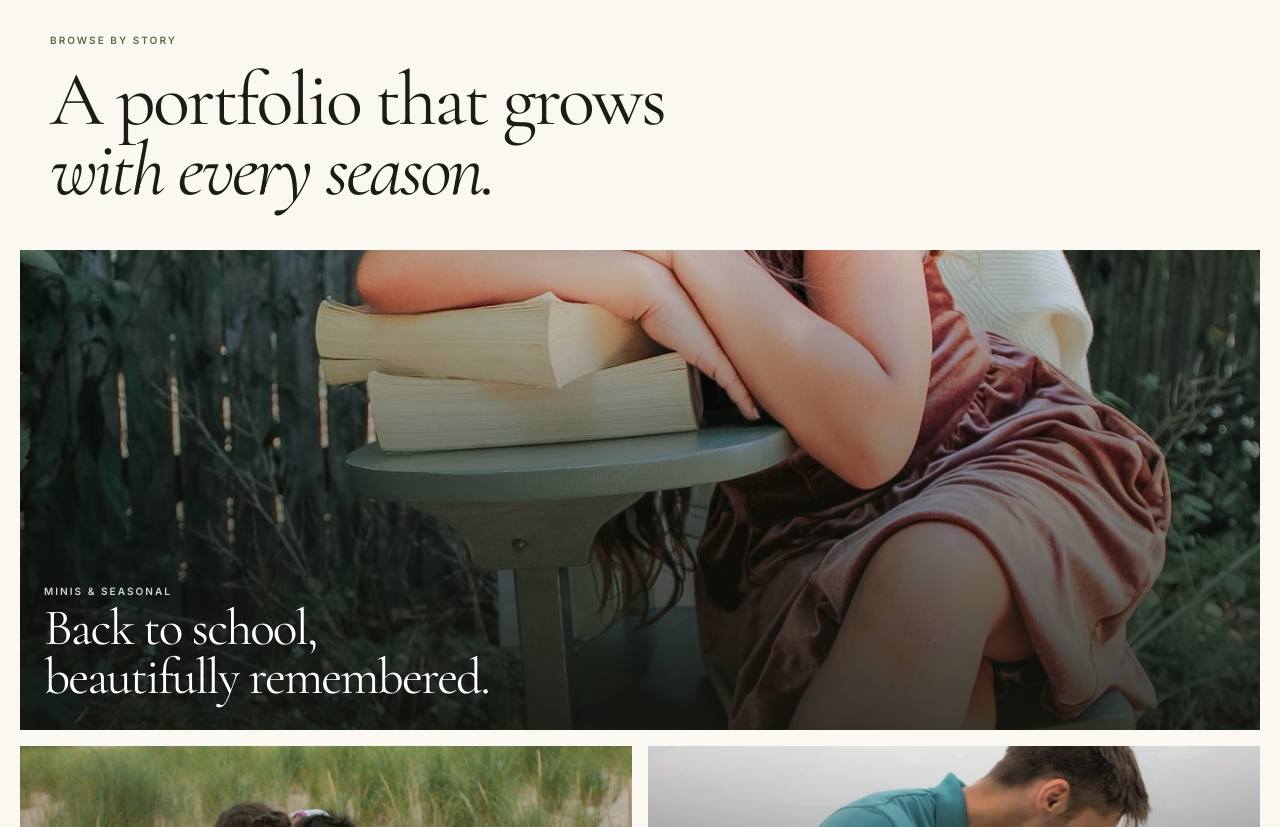
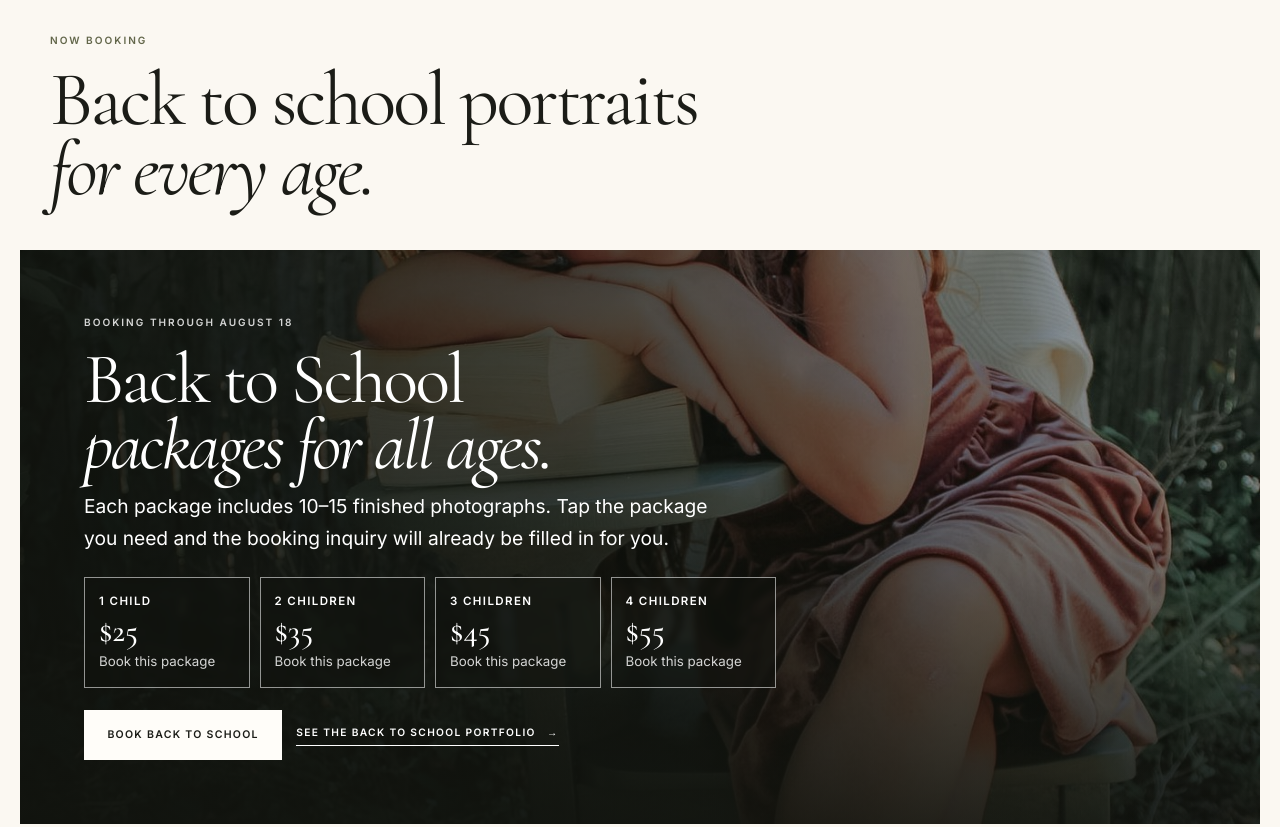
Before and after one commit to DumpsterFireWorks/lxe-photography, a website: page index.html in a window 1280 px wide. Shown: the part 1220-2047 px from the top of the page. Drawn offline with nearby package versions, Linux system fonts and the light colour scheme; a web font is replaced by a local one.

Commit message:
Add Back to School homepage promotion and booking links (#56)

```diff
--- a/index.html
+++ b/index.html
@@ -111,10 +111,22 @@
     .hero-image { object-position: var(--hero-desktop-position, 50% 42%); }
     .hero-note { color: rgba(255,255,255,.88); }
     .hero-copy h1,.hero-copy .hero-lede,.hero-copy .eyebrow,.hero-copy .hero-note,.hero-copy .light-link { text-shadow: 0 2px 18px rgba(0,0,0,.58),0 1px 2px rgba(0,0,0,.35); }
-    .home-seasonal-card { grid-column: 1 / -1; min-height: 480px !important; }
-    .home-seasonal-card img { object-position: center 38%; }
-    @media (max-width:820px){.home-seasonal-card{min-height:360px!important}}
-    @media (max-width:620px){.hero-image{object-position:var(--hero-mobile-position,50% 42%)!important}.hero-overlay{background:linear-gradient(90deg,rgba(17,19,14,.74) 0%,rgba(17,19,14,.48) 48%,rgba(17,19,14,.14) 100%),linear-gradient(180deg,rgba(17,19,14,.06) 0%,rgba(17,19,14,.20) 30%,rgba(17,19,14,.72) 67%,rgba(17,19,14,.95) 100%)!important}.home-seasonal-card{min-height:340px!important}.home-seasonal-card img{object-position:center 34%}}
+    .announcement a { color: inherit; text-decoration: none; }
+    .home-seasonal-promo { grid-column: 1 / -1; position: relative; min-height: 560px; display: flex; align-items: flex-end; overflow: hidden; background: #17190f; }
+    .home-seasonal-promo > img { position: absolute; inset: 0; width: 100%; height: 100%; object-fit: cover; object-position: center 38%; }
+    .home-seasonal-promo::after { content: ""; position: absolute; inset: 0; background: linear-gradient(90deg,rgba(17,19,14,.88) 0%,rgba(17,19,14,.68) 48%,rgba(17,19,14,.22) 100%),linear-gradient(180deg,rgba(17,19,14,.06) 0%,rgba(17,19,14,.18) 42%,rgba(17,19,14,.84) 100%); }
+    .home-seasonal-promo-content { position: relative; z-index: 1; width: min(820px,100%); padding: clamp(28px,5vw,64px); color: #fff; }
+    .home-seasonal-promo-content h2 { margin: .35rem 0 .8rem; }
+    .home-seasonal-promo-copy { max-width: 650px; margin: 0 0 1.4rem; font-size: clamp(1rem,2vw,1.2rem); line-height: 1.65; }
+    .home-seasonal-pricing { display: grid; grid-template-columns: repeat(4,minmax(0,1fr)); gap: 10px; margin: 0 0 1.35rem; }
+    .home-seasonal-option { display: flex; flex-direction: column; gap: 4px; min-height: 92px; padding: 14px; border: 1px solid rgba(255,255,255,.55); background: rgba(17,19,14,.44); color: #fff; text-decoration: none; backdrop-filter: blur(3px); }
+    .home-seasonal-option span { font-size: .72rem; font-weight: 600; letter-spacing: .12em; text-transform: uppercase; }
+    .home-seasonal-option strong { font-family: "Cormorant Garamond",serif; font-size: 2rem; font-weight: 500; line-height: 1; }
+    .home-seasonal-option small { color: rgba(255,255,255,.82); }
+    .home-seasonal-option:hover,.home-seasonal-option:focus-visible { background: rgba(255,255,255,.16); }
+    .home-seasonal-promo-actions { display: flex; flex-wrap: wrap; gap: 14px; align-items: center; }
+    @media (max-width:820px){.home-seasonal-promo{min-height:600px}.home-seasonal-pricing{grid-template-columns:repeat(2,minmax(0,1fr))}}
+    @media (max-width:620px){.hero-image{object-position:var(--hero-mobile-position,50% 42%)!important}.hero-overlay{background:linear-gradient(90deg,rgba(17,19,14,.74) 0%,rgba(17,19,14,.48) 48%,rgba(17,19,14,.14) 100%),linear-gradient(180deg,rgba(17,19,14,.06) 0%,rgba(17,19,14,.20) 30%,rgba(17,19,14,.72) 67%,rgba(17,19,14,.95) 100%)!important}.home-seasonal-promo{min-height:760px;align-items:flex-end}.home-seasonal-promo>img{object-position:center 34%}.home-seasonal-promo::after{background:linear-gradient(180deg,rgba(17,19,14,.08) 0%,rgba(17,19,14,.34) 34%,rgba(17,19,14,.96) 70%)}.home-seasonal-promo-content{padding:26px 22px}.home-seasonal-promo-actions{align-items:stretch;flex-direction:column}.home-seasonal-promo-actions .button,.home-seasonal-promo-actions .text-link{width:100%;text-align:center}.home-seasonal-option{min-height:86px}}
   </style>
   <script type="application/ld+json">{"@context":"https://schema.org","@type":"ProfessionalService","name":"LXE Photography","url":"https://lxephotography.com/","email":"hello@lxephotography.com","image":"https://lxephotography.com/portfolio/motherhood-newborns/IMG_8924.jpeg","priceRange":"$","founder":{"@type":"Person","name":"Lexus Erickson"},"areaServed":[{"@type":"City","name":"Muskegon"},{"@type":"AdministrativeArea","name":"West Michigan"}],"sameAs":["https://www.facebook.com/LXEPhotography/"]}</script>
   <script defer src="/config.js?v=20260729-4"></script>
@@ -123,7 +135,7 @@
 </head>
 <body>
   <a class="skip-link" href="#main">Skip to content</a>
-  <div class="announcement" role="region" aria-label="Site announcement">Saturday Golden Hour Minis · August 1 · 7–9 PM · $60 · 10 minutes · 10+ photos</div>
+  <div class="announcement" role="region" aria-label="Site announcement"><a href="/contact/?session=Back%20to%20School%20Portraits&amp;message=I%20would%20like%20to%20book%20a%20Back%20to%20School%20package.%20Please%20send%20me%20the%20available%20dates%20before%20August%2018.">Back to School packages · $25–$55 · 10–15 photos · Booking through August 18</a></div>
   <header class="site-header">
     <a class="brand" href="/" aria-label="LXE Photography home"><span class="brand-mark">LXE</span><span class="brand-sub">PHOTOGRAPHY</span></a>
     <button class="menu-button" type="button" aria-expanded="false" aria-controls="site-nav" aria-label="Open navigation"><span></span><span></span><span></span></button>
@@ -139,9 +151,23 @@
     <section class="brand-statement" aria-label="LXE Photography philosophy"><p>For the soft smiles, wild little moments, and everyday stories that become the ones you miss most.</p></section>
 
     <section class="home-category-preview">
-      <div class="home-section-heading reveal"><p class="eyebrow">Browse by story</p><h2>A portfolio that grows<br /><em>with every season.</em></h2></div>
+      <div class="home-section-heading reveal"><p class="eyebrow">Now booking</p><h2>Back to school portraits<br /><em>for every age.</em></h2></div>
       <div class="category-grid">
-        <a class="category-card home-seasonal-card" href="/portfolio/minis-seasonal/"><img src="/public/images/portfolio/seasonal/back-to-school-chair-books.jpg" alt="Young student resting on books beside a Back to School chalkboard" width="1365" height="1706" loading="lazy" decoding="async" /><div class="category-card-copy"><p class="eyebrow light">Minis &amp; seasonal</p><h2>Back to school,<br />beautifully remembered.</h2></div></a>
+        <section class="home-seasonal-promo" aria-labelledby="back-to-school-promo-title">
+          <img src="/public/images/portfolio/seasonal/back-to-school-chair-books.jpg" alt="Young student resting on books beside a Back to School chalkboard" width="1365" height="1706" loading="lazy" decoding="async" />
+          <div class="home-seasonal-promo-content">
+            <p class="eyebrow light">Booking through August 18</p>
+            <h2 id="back-to-school-promo-title">Back to School<br /><em>packages for all ages.</em></h2>
+            <p class="home-seasonal-promo-copy">Each package includes 10–15 finished photographs. Tap the package you need and the booking inquiry will already be filled in for you.</p>
+            <div class="home-seasonal-pricing" aria-label="Back to School package prices">
+              <a class="home-seasonal-option" href="/contact/?session=Back%20to%20School%20Portraits&amp;message=I%20would%20like%20to%20book%20the%201-child%20Back%20to%20School%20package%20for%20%2425.%20Please%20send%20me%20the%20available%20dates%20before%20August%2018." aria-label="Book the one child Back to School package for 25 dollars"><span>1 child</span><strong>$25</strong><small>Book this package</small></a>
+              <a class="home-seasonal-option" href="/contact/?session=Back%20to%20School%20Portraits&amp;message=I%20would%20like%20to%20book%20the%202-child%20Back%20to%20School%20package%20for%20%2435.%20Please%20send%20me%20the%20available%20dates%20before%20August%2018." aria-label="Book the two child Back to School package for 35 dollars"><span>2 children</span><strong>$35</strong><small>Book this package</small></a>
+              <a class="home-seasonal-option" href="/contact/?session=Back%20to%20School%20Portraits&amp;message=I%20would%20like%20to%20book%20the%203-child%20Back%20to%20School%20package%20for%20%2445.%20Please%20send%20me%20the%20available%20dates%20before%20August%2018." aria-label="Book the three child Back to School package for 45 dollars"><span>3 children</span><strong>$45</strong><small>Book this package</small></a>
+              <a class="home-seasonal-option" href="/contact/?session=Back%20to%20School%20Portraits&amp;message=I%20would%20like%20to%20book%20the%204-child%20Back%20to%20School%20package%20for%20%2455.%20Please%20send%20me%20the%20available%20dates%20before%20August%2018." aria-label="Book the four child Back to School package for 55 dollars"><span>4 children</span><strong>$55</strong><small>Book this package</small></a>
+            </div>
+            <div class="home-seasonal-promo-actions"><a class="button button-light" href="/contact/?session=Back%20to%20School%20Portraits&amp;message=I%20would%20like%20to%20book%20a%20Back%20to%20School%20package.%20Please%20send%20me%20the%20available%20dates%20before%20August%2018.">Book Back to School</a><a class="text-link light-link" href="/portfolio/minis-seasonal/">See the Back to School portfolio <span aria-hidden="true">→</span></a></div>
+          </div>
+        </section>
         <a class="category-card" href="/portfolio/families/"><img src="/public/images/portfolio/family-beach-candid.jpg" alt="Family relaxing together in beach grass" width="1024" height="1456" loading="lazy" decoding="async" /><div class="category-card-copy"><p class="eyebrow light">Families</p><h2>Real life,<br />held still.</h2></div></a>
         <a class="category-card" href="/portfolio/couples-engagements/"><img src="/public/images/portfolio/couples-beach-shore-kiss.jpg" alt="Couple beside the shoreline" width="1024" height="1280" loading="lazy" decoding="async" /><div class="category-card-copy"><p class="eyebrow light">Couples &amp; engagements</p><h2>Close and<br />completely yours.</h2></div></a>
         <a class="category-card" href="/portfolio/portraits-seniors/"><img src="/portfolio/04-seated-blue-dress-portrait.jpeg" alt="Seated outdoor portrait in a blue dress" width="1461" height="2048" loading="lazy" decoding="async" /><div class="category-card-copy"><p class="eyebrow light">Portraits &amp; seniors</p><h2>Confident,<br />comfortable, you.</h2></div></a>
```
